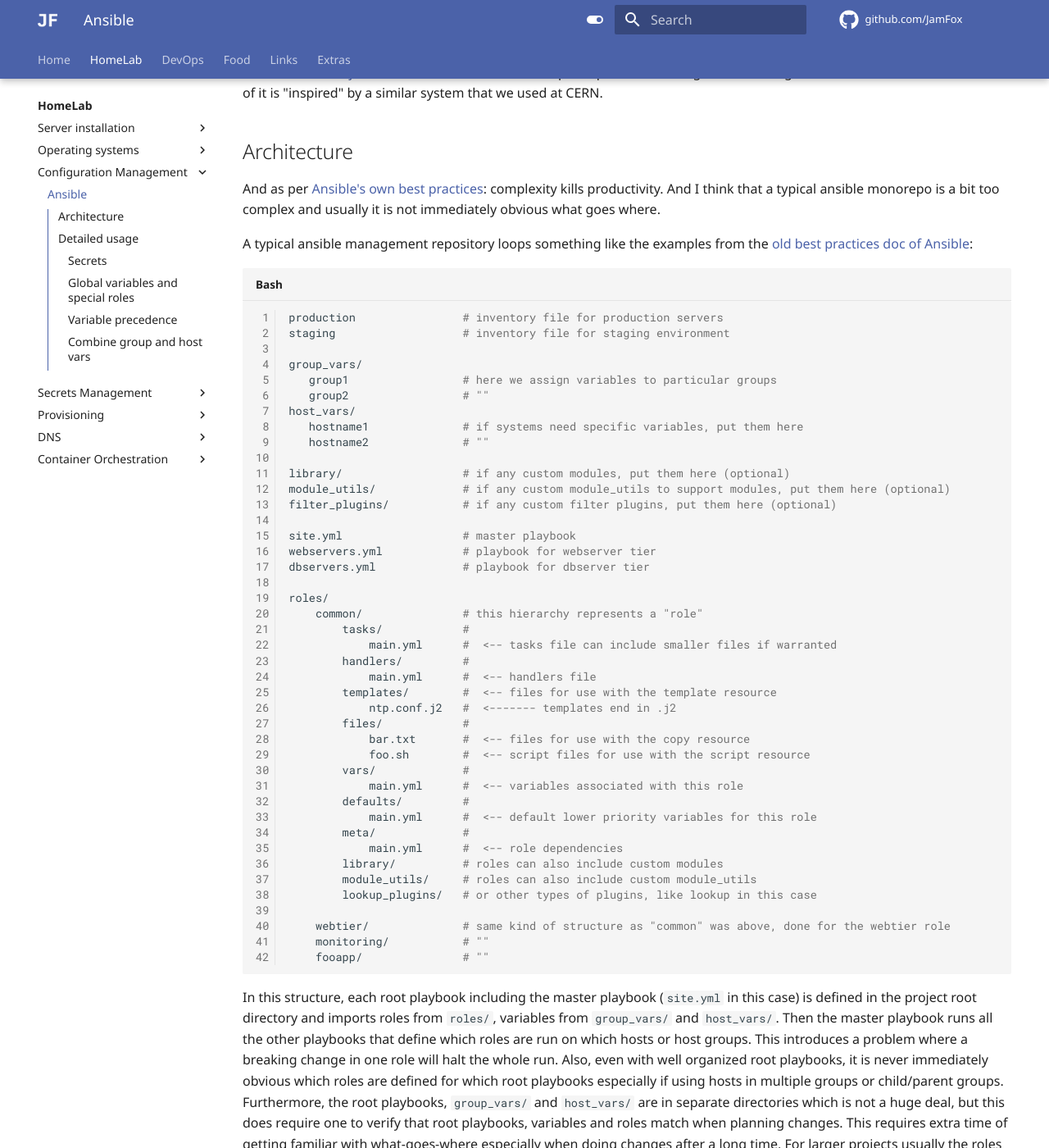
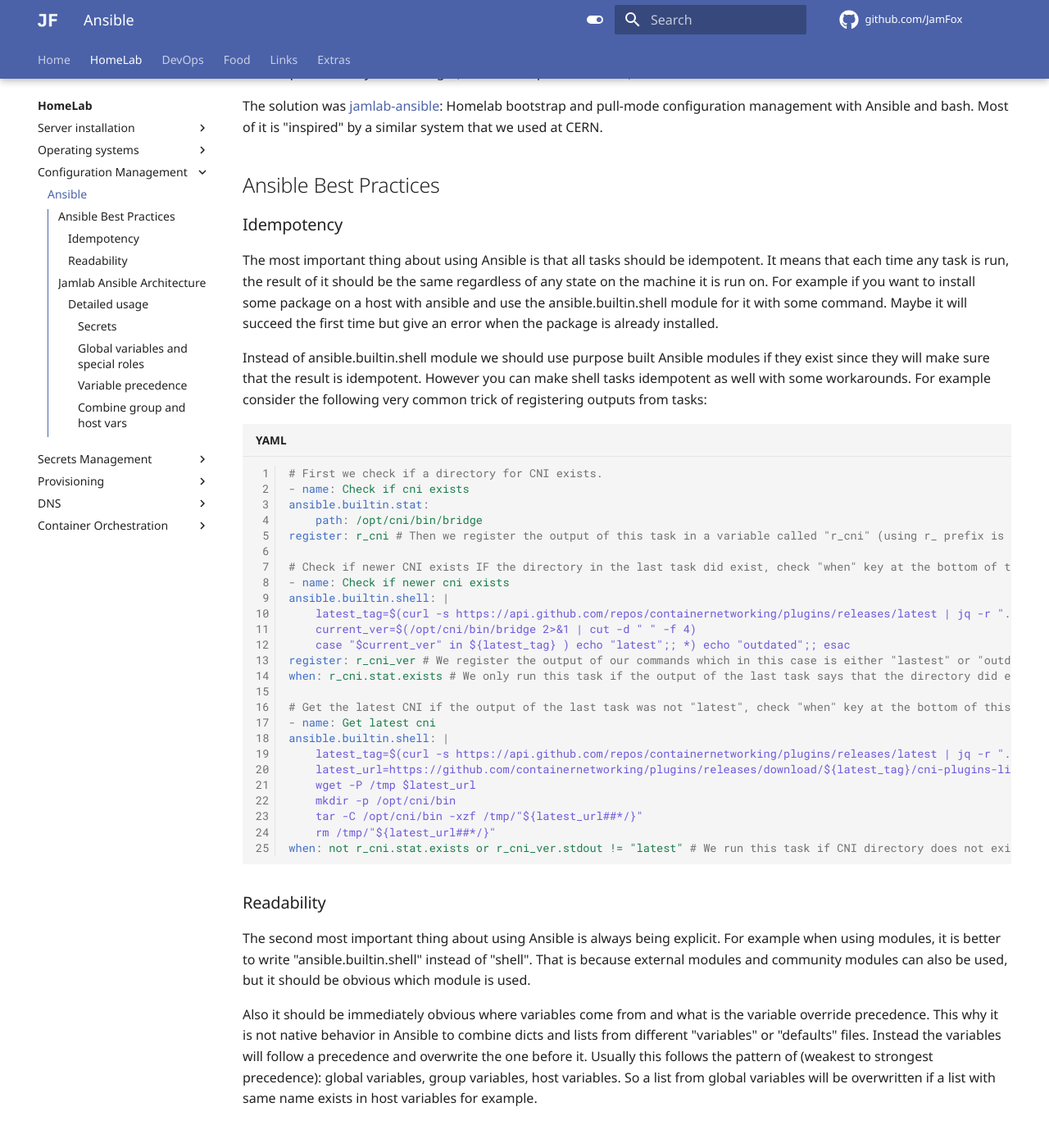
Before and after one commit to JamFox/docs.jamfox.dev, an MkDocs documentation site: the page built from docs/content/homelab/ansible.md, in a window 1280 px wide and 1400 px high, scrolled down 838 px. Shown: the whole window at 82% size. Built offline with MkDocs 1.6.1 and Material for MkDocs 9.7.7, drawn with Linux system fonts in a browser that asks for light colours; comment, search, counter and statistics services are not loaded; some of the changed text lies outside the part shown.

Commit message:
homelab: add ansible best practices

````diff
--- a/docs/content/homelab/ansible.md
+++ b/docs/content/homelab/ansible.md
@@ -5,9 +5,12 @@ title: "Ansible"
 !!! info
     [Ansible Homepage](https://www.ansible.com/) |
     [Ansible Documentation](https://docs.ansible.com/) |
-    [jamlab-ansible](https://github.com/JamFox/jamlab-ansible)
+    [jamlab-ansible](https://github.com/JamFox/jamlab-ansible) |
+    [Jeff Geerling's Ansible Guide](https://www.jeffgeerling.com/blog/2020/ansible-101-jeff-geerling-youtube-streaming-series)
 
 [Ansible](https://docs.ansible.com/ansible/latest/index.html) is a software tool that provides simple but powerful automation for cross-platform computer support. It is primarily intended for IT professionals, who use it for application deployment, updates on workstations and servers, cloud provisioning, configuration management, intra-service orchestration, and nearly anything a systems administrator does on a weekly or daily basis. Ansible doesn't depend on agent software and has no additional security infrastructure, so it's easy to deploy.
+
+For the best guide for deep diving into using Ansible check out [Jeff Geerling's Ansible Guide](https://www.jeffgeerling.com/blog/2020/ansible-101-jeff-geerling-youtube-streaming-series).
 
 Ansible was the obvious choice for me as I had quite a lot of experience with it. For configuration management it made sense to go with something simple to ease bootstrapping and favoring mutability for fastest development. Running a whole platform like Puppet did not make sense because of bootstrapping and resource overhead. Ansible is simple to write, understand and manage if written well from the get-go.
 
@@ -21,7 +24,50 @@ I settled on the following requirements:
 
 The solution was [jamlab-ansible](https://github.com/JamFox/jamlab-ansible): Homelab bootstrap and pull-mode configuration management with Ansible and bash. Most of it is "inspired" by a similar system that we used at CERN.
 
-## Architecture
+## Ansible Best Practices
+
+### Idempotency
+
+The most important thing about using Ansible is that all tasks should be idempotent. It means that each time any task is run, the result of it should be the same regardless of any state on the machine it is run on. For example if you want to install some package on a host with ansible and use the ansible.builtin.shell module for it with some command. Maybe it will succeed the first time but give an error when the package is already installed.
+
+Instead of ansible.builtin.shell module we should use purpose built Ansible modules if they exist since they will make sure that the result is idempotent.
+However you can make shell tasks idempotent as well with some workarounds. For example consider the following very common trick of registering outputs from tasks:
+
+```yaml
+# First we check if a directory for CNI exists.
+- name: Check if cni exists
+ansible.builtin.stat:
+    path: /opt/cni/bin/bridge
+register: r_cni # Then we register the output of this task in a variable called "r_cni" (using r_ prefix is an old convention)
+
+# Check if newer CNI exists IF the directory in the last task did exist, check "when" key at the bottom of this task
+- name: Check if newer cni exists
+ansible.builtin.shell: |
+    latest_tag=$(curl -s https://api.github.com/repos/containernetworking/plugins/releases/latest | jq -r ".tag_name")
+    current_ver=$(/opt/cni/bin/bridge 2>&1 | cut -d " " -f 4)
+    case "$current_ver" in ${latest_tag} ) echo "latest";; *) echo "outdated";; esac
+register: r_cni_ver # We register the output of our commands which in this case is either "lastest" or "outdated" we will use this for handling the cases in the next task
+when: r_cni.stat.exists # We only run this task if the output of the last task says that the directory did exist
+
+# Get the latest CNI if the output of the last task was not "latest", check "when" key at the bottom of this task
+- name: Get latest cni
+ansible.builtin.shell: |
+    latest_tag=$(curl -s https://api.github.com/repos/containernetworking/plugins/releases/latest | jq -r ".tag_name")
+    latest_url=https://github.com/containernetworking/plugins/releases/download/${latest_tag}/cni-plugins-linux-amd64-${latest_tag}.tgz
+    wget -P /tmp $latest_url
+    mkdir -p /opt/cni/bin
+    tar -C /opt/cni/bin -xzf /tmp/"${latest_url##*/}"
+    rm /tmp/"${latest_url##*/}"
+when: not r_cni.stat.exists or r_cni_ver.stdout != "latest" # We run this task if CNI directory does not exist or when the output of the last task was not "latest"
+```
+
+### Readability
+
+The second most important thing about using Ansible is always being explicit. For example when using modules, it is better to write "ansible.builtin.shell" instead of "shell". That is because external modules and community modules can also be used, but it should be obvious which module is used.
+
+Also it should be immediately obvious where variables come from and what is the variable override precedence. This why it is not native behavior in Ansible to combine dicts and lists from different "variables" or "defaults" files. Instead the variables will follow a precedence and overwrite the one before it. Usually this follows the pattern of (weakest to strongest precedence): global variables, group variables, host variables. So a list from global variables will be overwritten if a list with same name exists in host variables for example.
+
+## Jamlab Ansible Architecture
 
 And as per [Ansible's own best practices](https://www.ansible.com/blog/ansible-best-practices-essentials): complexity kills productivity. And I think that a typical ansible monorepo is a bit too complex and usually it is not immediately obvious what goes where.
 
@@ -133,11 +179,11 @@ For maximum simplicity of maintaining this script and management of the playbook
 
 Thus the logic of the script should be to run a maximum of 2 playbooks for a host: one host playbook and one host group playbook if any of them exist.
 
-## Detailed usage
+### Detailed usage
 
 Here's a few more chapters detailing more specific usage of this system and Ansible in general.
 
-### Secrets
+#### Secrets
 
 To use secret variables and files with sensitive content [Ansible Vault](https://docs.ansible.com/ansible/latest/cli/ansible-vault.html) can be used. This requires the manual step of setting up a password file and setting it in `ansible.cfg` since you wouldn't want to push the password to a repository:
 
@@ -185,13 +231,13 @@ Decrypt encrypted files with:
 ansible-vault decrypt encrypt_me.txt
 ```
 
-### Global variables and special roles
+#### Global variables and special roles
 
 There can be two special roles at the beginning and at the end of the playbook. For example `pre` and `post`.
 
 They are used to replace the list of common roles to execute before and after specific ones. They can also be used to set "global" variables.
 
-### Variable precedence
+#### Variable precedence
 
 Variable precedence is as follows (from the weakest to the strongest):
 
@@ -200,7 +246,7 @@ Variable precedence is as follows (from the weakest to the strongest):
 3. host vars (`playbooks/ppp/host_vars/hhh.yml`)
 4. ansible argument (`ansible-playbook --extra-vars "my_var=my_value" ...`)
 
-### Combine group and host vars
+#### Combine group and host vars
 
 After the announcement of deprecating `hash_behaviour=merge` option in Ansible it is no longer possible to conveniently combine dictionaries with same names in role, group and host variables.
 
````
